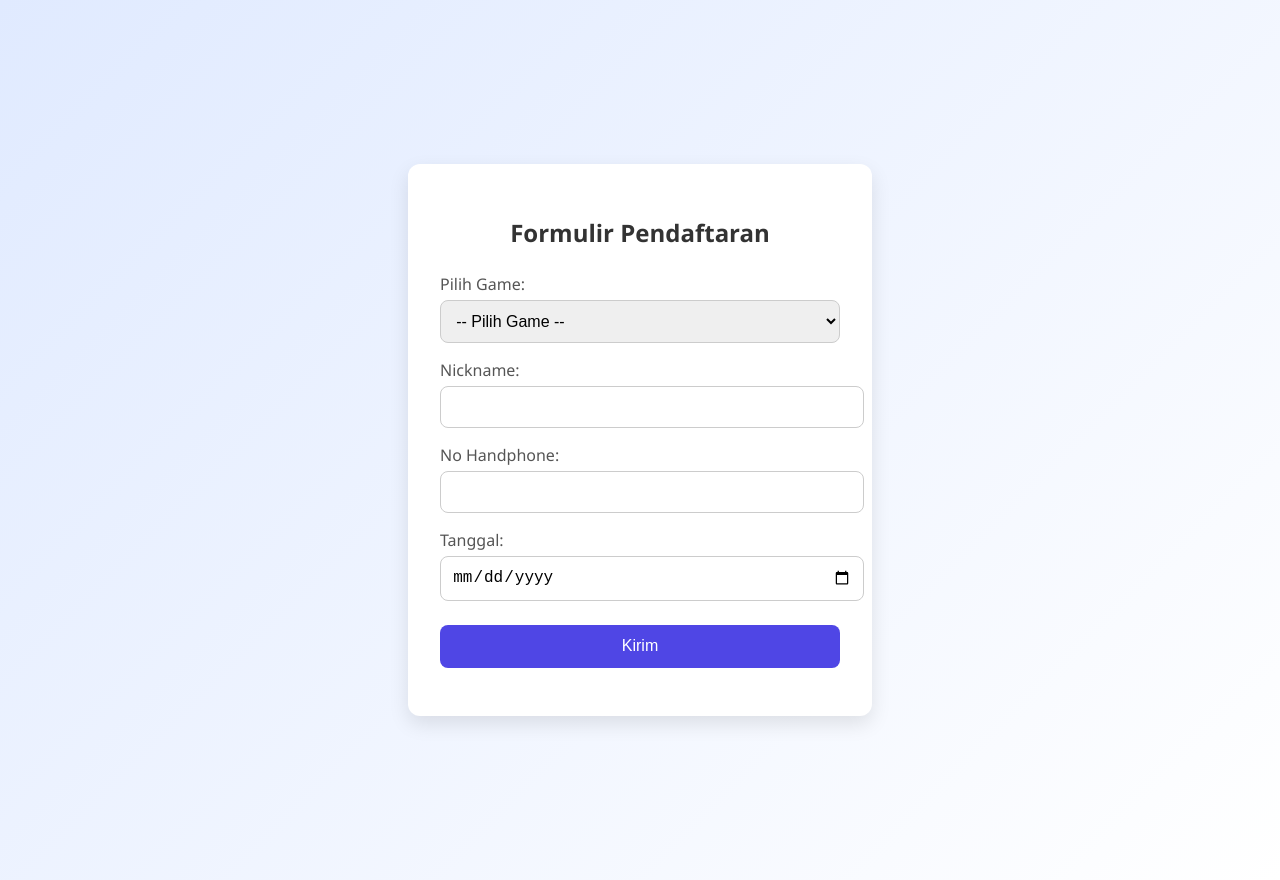
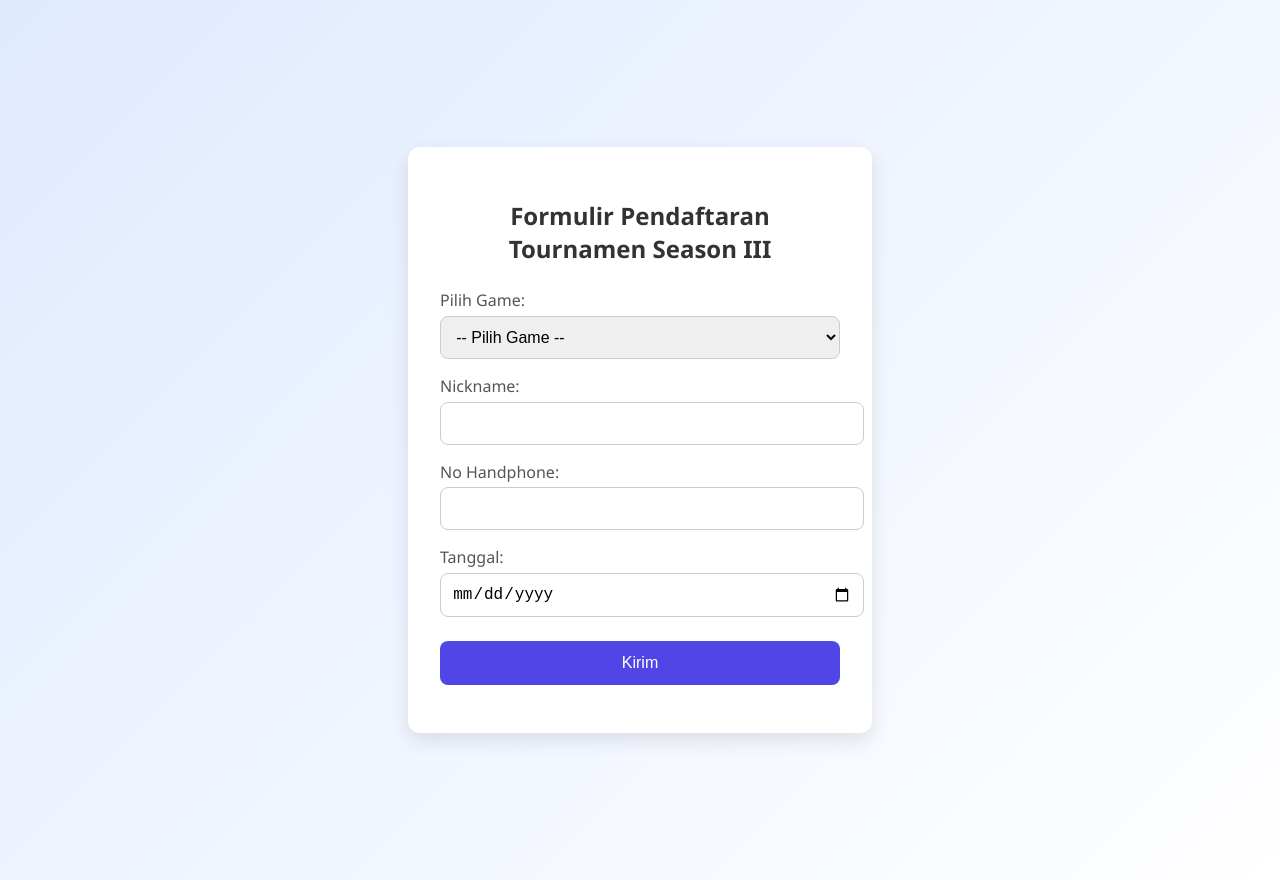
Before and after one commit to Wibuakut1/Testing, a plain HTML site: page index.html in a window 1280 px wide. Drawn offline with nearby package versions, Linux system fonts and the light colour scheme.

Commit message:
Update index.html

```diff
--- a/index.html
+++ b/index.html
@@ -2,12 +2,12 @@
 <html lang="id">
 <head>
   <meta charset="UTF-8">
-  <title>Formulir Supabase</title>
+  <title>Pre-Register Season III</title>
   <link rel="stylesheet" href="style.css">
 </head>
 <body>
   <form id="gameForm">
-    <h2>Formulir Pendaftaran</h2>
+    <h2>Formulir Pendaftaran Tournamen Season III </h2>
     <label for="game">Pilih Game:</label>
     <select id="game" required>
       <option value="">-- Pilih Game --</option>
```
